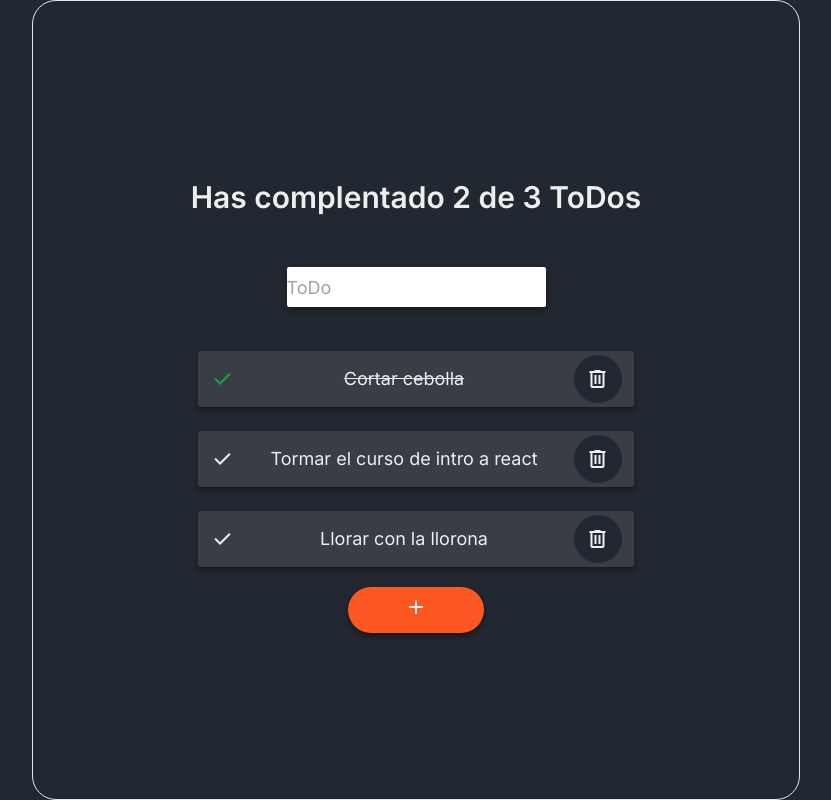
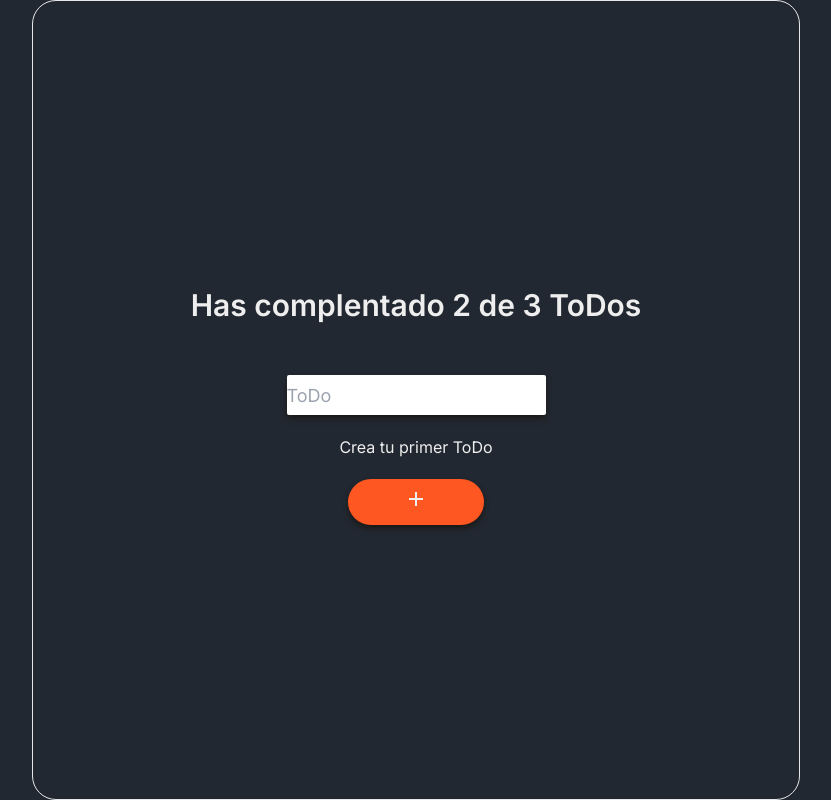
Before and after one commit to enzoulloa/practicando-react-toDoApp, a React (Vite) app: page / in a window 1280 px wide. Shown: the whole page, without its empty margins (224-1055 px from the left). Built offline with nearby package versions, Linux system fonts and the light colour scheme.

Commit message:
feat: :sparkles: add render props for consume context

```diff
--- a/src/App.jsx
+++ b/src/App.jsx
@@ -1,31 +1,39 @@
-
+import { TodoProvider, TodoContext } from './context/TodoContext'
 import TodoCounter from './components/TodoCounter'
 import TodoSearch from './components/TodoSearch'
 import TodoList from './components/TodoList'
 import TodoItem from './components/TodoItem'
 import CreateTodoButtom from './components/CreateTodoButton'
 
-const todos = [
-  { text: 'Cortar cebolla', completed: true },
-  { text: 'Tormar el curso de intro a react', completed: false },
-  { text: 'Llorar con la llorona', completed: false }
-]
+// const initialValue = [
+//   { text: 'Cortar cebolla', completed: true },
+//   { text: 'Tormar el curso de intro a react', completed: false },
+//   { text: 'Llorar con la llorona', completed: false }
+// ]
 
 function App () {
   return (
     <main className=' flex flex-col py-5 px-10 h-screen rounded-3xl items-center justify-center min-w-[320px] border max-w-3xl mx-auto'>
+      <TodoProvider>
         <TodoCounter />
         <TodoSearch />
 
+        <TodoContext.Consumer>
+          {({ error, loading, searchedTodos, completeTodo, deleteTodo }) => (
             <TodoList>
-        {todos.map((todo, id) => (
-          <TodoItem text={todo.text} key={id} completed={todo.completed} />
+              {error && <p>Hubo un error...</p>}
+              {loading && <p>Cargando...</p>}
+              {(!loading && !searchedTodos.length) && <p>Crea tu primer ToDo</p>}
+              {searchedTodos.map((todo, id) => (
+                <TodoItem text={todo.text} key={id} completed={todo.completed} onComplete={() => completeTodo(todo.text)} onDelete={() => deleteTodo(todo.text)} />
               ))}
             </TodoList>
+          )}
+        </TodoContext.Consumer>
 
         <CreateTodoButtom />
+      </TodoProvider>
     </main>
-
   )
 }
 
```
Lines whose indentation alone changed are shown as unchanged.
